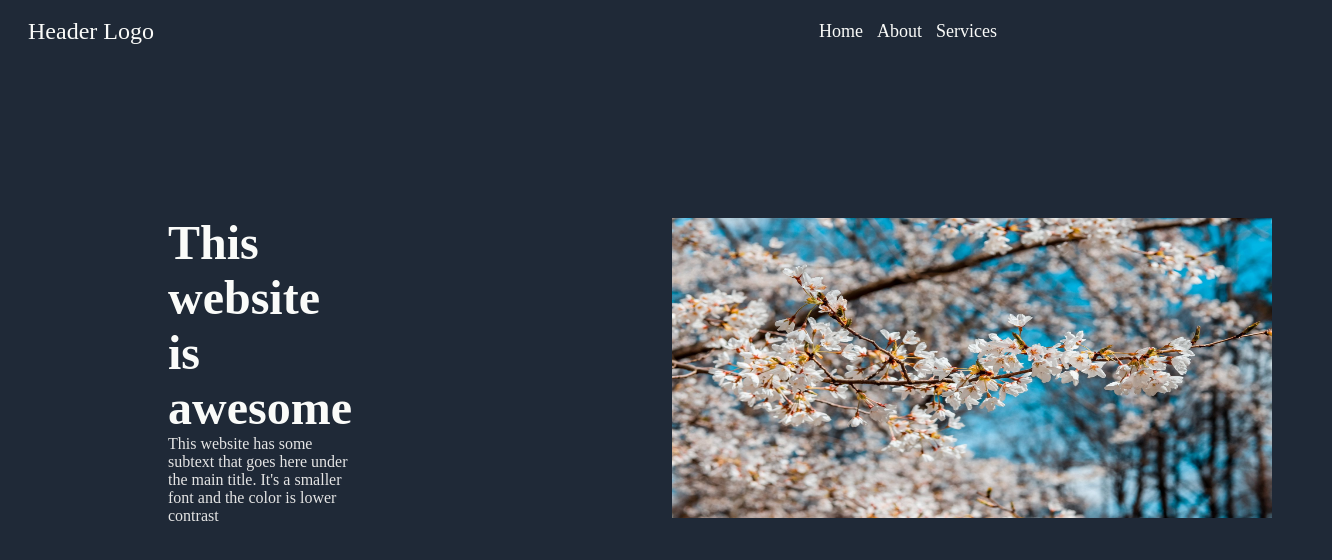
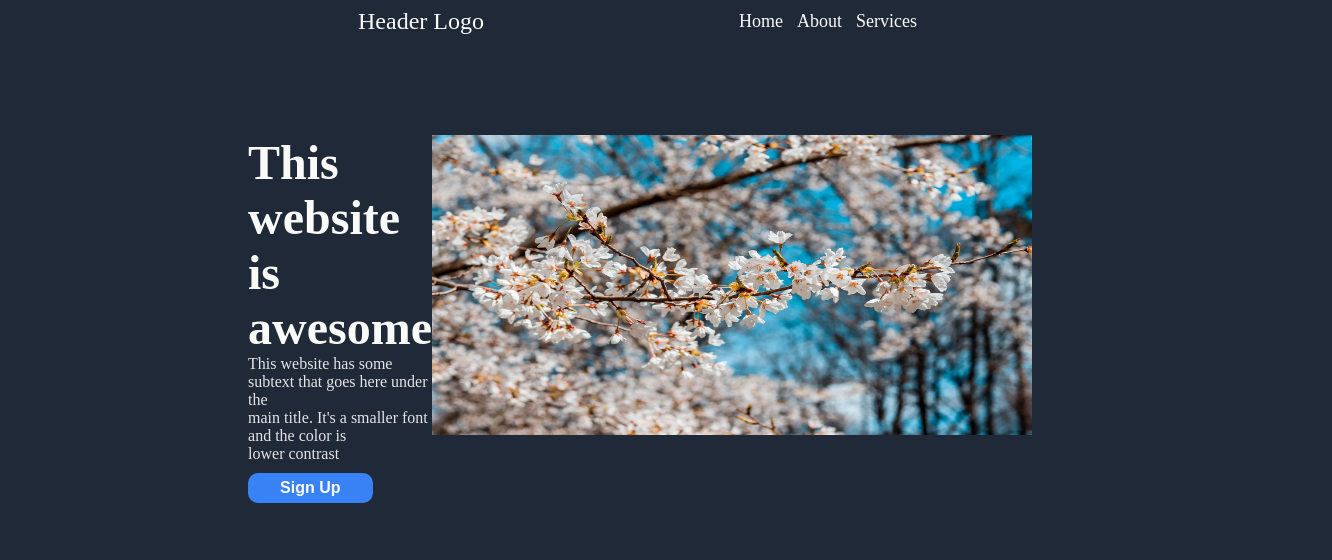
Before and after one commit to CpEVincentDC/flowers-landing-page, a plain HTML site: page index.html in a window 1280 px wide. Shown: the whole page, 1332 px wide, since content can reach past the window. Drawn offline with Linux system fonts and the light colour scheme.

Commit message:
Polished hero page and re allign all container at the designated size
will continue to work in 2nd page of the website

```diff
--- a/index.html
+++ b/index.html
@@ -21,15 +21,17 @@
       </nav>
     </header>
 
-    <section>
-      <div class="hero-container">
+    <section class="">
+      <div class="container">
         <h1>This website is awesome</h1>
         <p>
-          This website has some subtext that goes here under the main title.
-          It's a smaller font and the color is lower contrast
+          This website has some subtext that goes here under the <br />
+          main title. It's a smaller font and the color is <br />
+          lower contrast
         </p>
+        <button>Sign Up</button>
       </div>
-      <div class="hero-container">
+      <div class="container">
         <img src="./assets/flower.jpg" alt="" />
       </div>
     </section>
--- a/style.css
+++ b/style.css
@@ -1,5 +1,6 @@
 * {
   background-color: #1f2937;
+  padding: 0px 85px 50px;
 }
 
 a,
@@ -21,7 +22,8 @@ header {
   display: flex;
   justify-content: space-between;
   align-items: center;
-  padding: 10px 20px;
+  padding: 0 95px 0 95px;
+  margin: 0;
 }
 
 header .logo {
@@ -32,7 +34,6 @@ header .logo {
   list-style-type: none;
   margin: 0;
   padding: 0;
-  padding-right: 250px;
   text-align: right;
 }
 
@@ -55,23 +56,52 @@ header .logo {
 
 section {
   display: flex;
-  align-items: center;
-}
-.hero-container {
-  padding: 10em;
+  flex-direction: row;
+  /* background-color: whitesmoke; */
+  justify-content: center;
   margin: 0;
-  width: 500px;
-}
-section .hero-container {
-  justify-content: column;
 }
 
-section h1 {
-  font-size: 48px;
-  font-weight: 800;
+.container {
+  display: flex;
+  flex-direction: column;
+  margin-top: 50px;
+  /* background-color: green; */
+  height: 300px;
+  width: 600px;
+  padding: 0;
 }
 
-section img {
+.container h1 {
+  font-size: 48px;
+}
+
+.container img {
+  display: flex;
   height: 300px;
   width: 600px;
+  padding-right: 0;
+  padding-left: 0;
 }
+
+.container button {
+  display: flex;
+  background-color: #3882f6;
+  color: hsl(90, 17%, 98%);
+  padding: 6px 32px;
+  border: none;
+  border-radius: 10px;
+  text-decoration: none;
+  font-size: 16px;
+  font-weight: 800;
+  margin: 10px 0px;
+  transition-duration: 0.4s;
+  cursor: pointer;
+  height: 35px;
+  width: 125px;
+}
+
+.container button:hover {
+  background-color: white;
+  color: black;
+}
```
